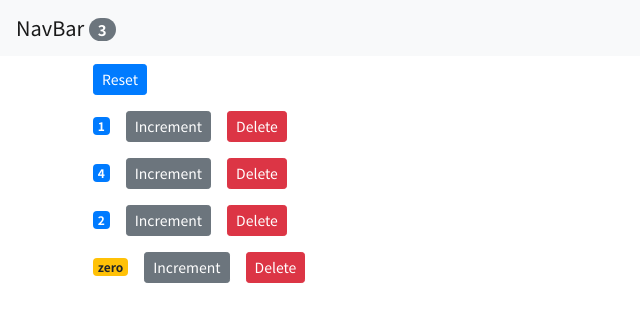
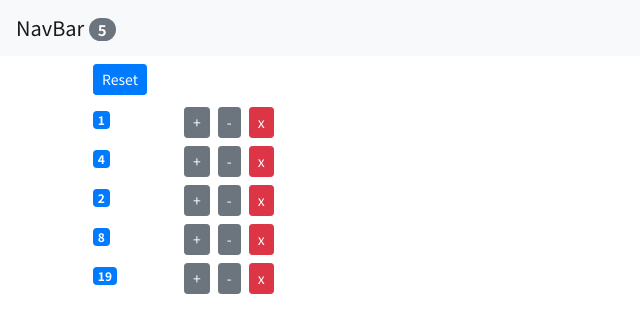
Before and after one commit to Ahwar/React-Full-Tutorial-by-Mosh-Hamedani, a React (Create React App) app: page / in a window 1280 px wide. Shown: the top 332 px of the page, without its empty margins (0-640 px from the left). Built offline with nearby package versions, Linux system fonts and the light colour scheme.

Commit message:
61--- Solution --- Decrement Button

```diff
--- a/src/App.js
+++ b/src/App.js
@@ -24,7 +24,8 @@ class App extends Component {
       { id: 1, value: 1 },
       { id: 2, value: 4 },
       { id: 3, value: 2 },
-      { id: 4, value: 0 }
+      { id: 4, value: 8 },
+      { id: 5, value: 19 }
     ]
   };
   render() {
@@ -37,6 +38,7 @@ class App extends Component {
             counters={this.state.counters}
             onDelete={this.handleDelete}
             onIncrement={this.handleIncrement}
+            onDecrement={this.handleDecrement}
             onReset={this.resetValues}
           />
         </main>
@@ -57,7 +59,12 @@ class App extends Component {
     counters[index].value = counters[index].value + 1;
     this.setState({ counters: counters });
   };
-
+  handleDecrement = counter => {
+    let counters = [...this.state.counters];
+    let index = counters.indexOf(counter);
+    counters[index].value = counters[index].value - 1;
+    this.setState({ counters: counters });
+  };
   resetValues = () => {
     let newCounters = this.state.counters.map(counter => {
       counter.value = 0;
--- a/src/components/counter.jsx
+++ b/src/components/counter.jsx
@@ -10,17 +10,31 @@ class Counter extends Component {
     console.log("Counter - Component will unmount");
   }
   render() {
-    const { onIncrement, onDelete } = this.props;
+    const { onIncrement, onDecrement, onDelete, value } = this.props;
     return (
-      <div>
-        <span className={this.getBadgeClasses()}>{this.formatValue()}</span>
-        <button onClick={onIncrement} className="btn btn-secondary btn-sm m-2">
-          Increment
-        </button>
-        <button onClick={onDelete} className="btn btn-danger btn-sm m-2">
-          Delete
-        </button>
-        {/* {this.renderTags()} */}
+      <div className="row">
+        <div className="col-1">
+          <span className={this.getBadgeClasses()}>{this.formatValue()}</span>
+        </div>
+        <div className="col">
+          <button
+            onClick={onIncrement}
+            className="btn btn-secondary btn-sm m-1"
+          >
+            +
+          </button>
+          <button
+            onClick={onDecrement}
+            disabled={!value}
+            className="btn btn-secondary btn-sm m-1"
+          >
+            -
+          </button>
+          <button onClick={onDelete} className="btn btn-danger btn-sm m-1">
+            x
+          </button>
+          {/* {this.renderTags()} */}
+        </div>
       </div>
     );
   }
--- a/src/components/counters.jsx
+++ b/src/components/counters.jsx
@@ -3,7 +3,13 @@ import Counter from "./counter";
 
 class Counters extends Component {
   render() {
-    const { counters, onDelete, onIncrement, onReset } = this.props;
+    const {
+      counters,
+      onDelete,
+      onIncrement,
+      onDecrement,
+      onReset
+    } = this.props;
     return (
       <div>
         <button onClick={onReset} className="btn btn-primary btn-sm m-2">
@@ -16,6 +22,7 @@ class Counters extends Component {
               value={counter.value}
               onDelete={() => onDelete(counter.id)}
               onIncrement={() => onIncrement(counter)}
+              onDecrement={() => onDecrement(counter)}
             />
           );
         })}
```
Also changed, not shown: Documentation.txt.
